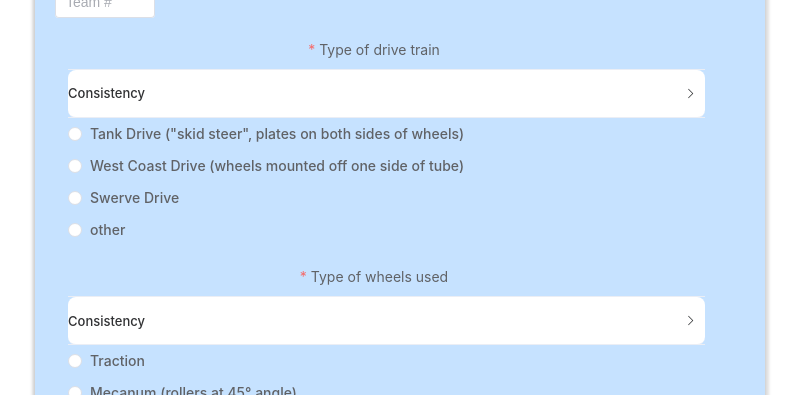
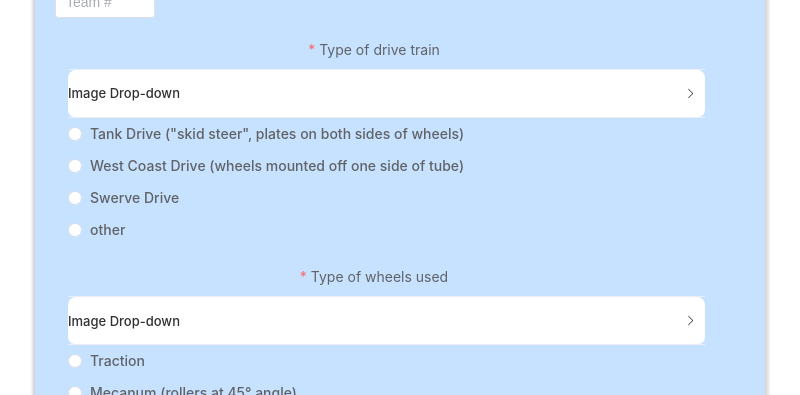
Before and after one commit to 1834423612/Pit-scouting, a Vue app: page / in a window 1280 px wide. Shown: the part 293-688 px from the top of the page, without its empty margins (260-1060 px from the left). Built offline with nearby package versions, Linux system fonts and the light colour scheme; what vform3-builds would draw is missing.

Commit message:
Update index.vue

```diff
--- a/src/views/index.vue
+++ b/src/views/index.vue
@@ -59,7 +59,7 @@ based on robot from last competition if form same season -->
             v-model="activeName"
             accordion
           >
-            <el-collapse-item title="Consistency" name="1">
+            <el-collapse-item title="Image Drop-down" name="1">
               <div>
                 <img :src="x.i" alt="Error" :width="x.w" />
               </div>
```
